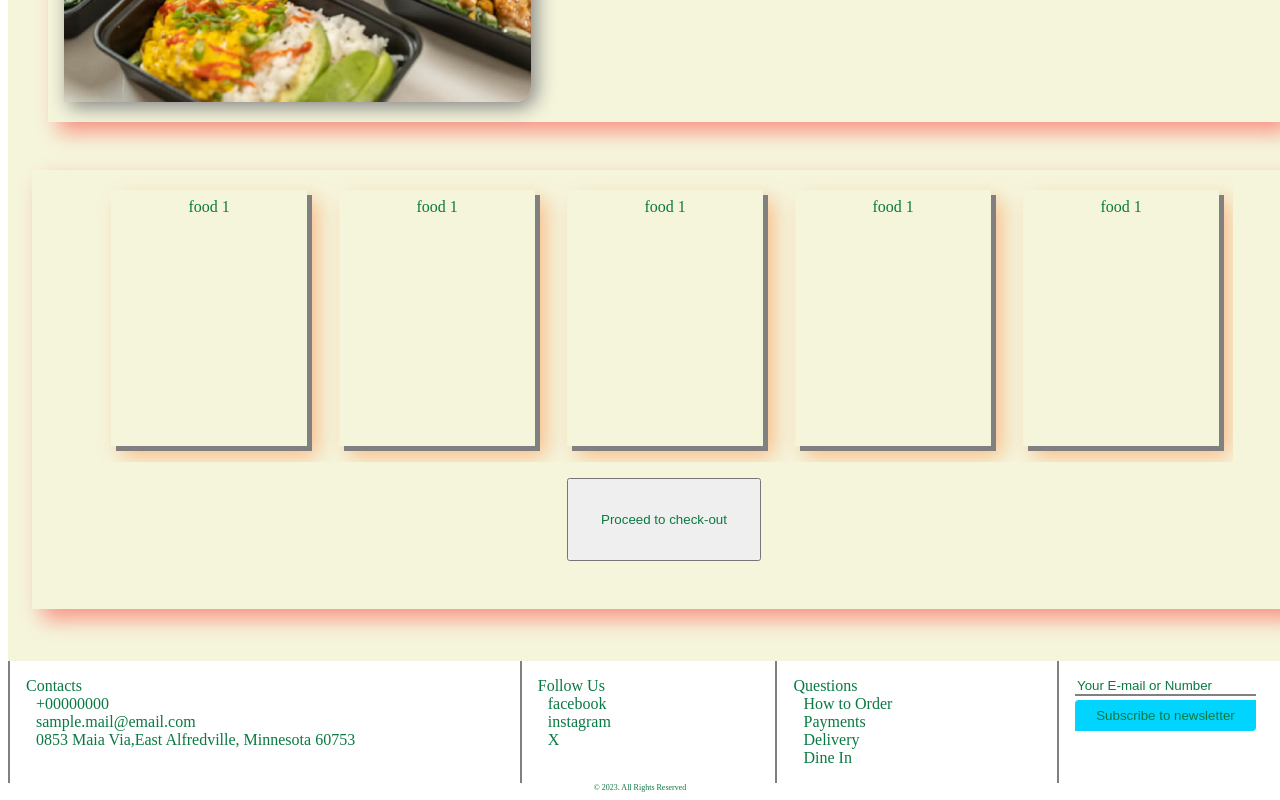
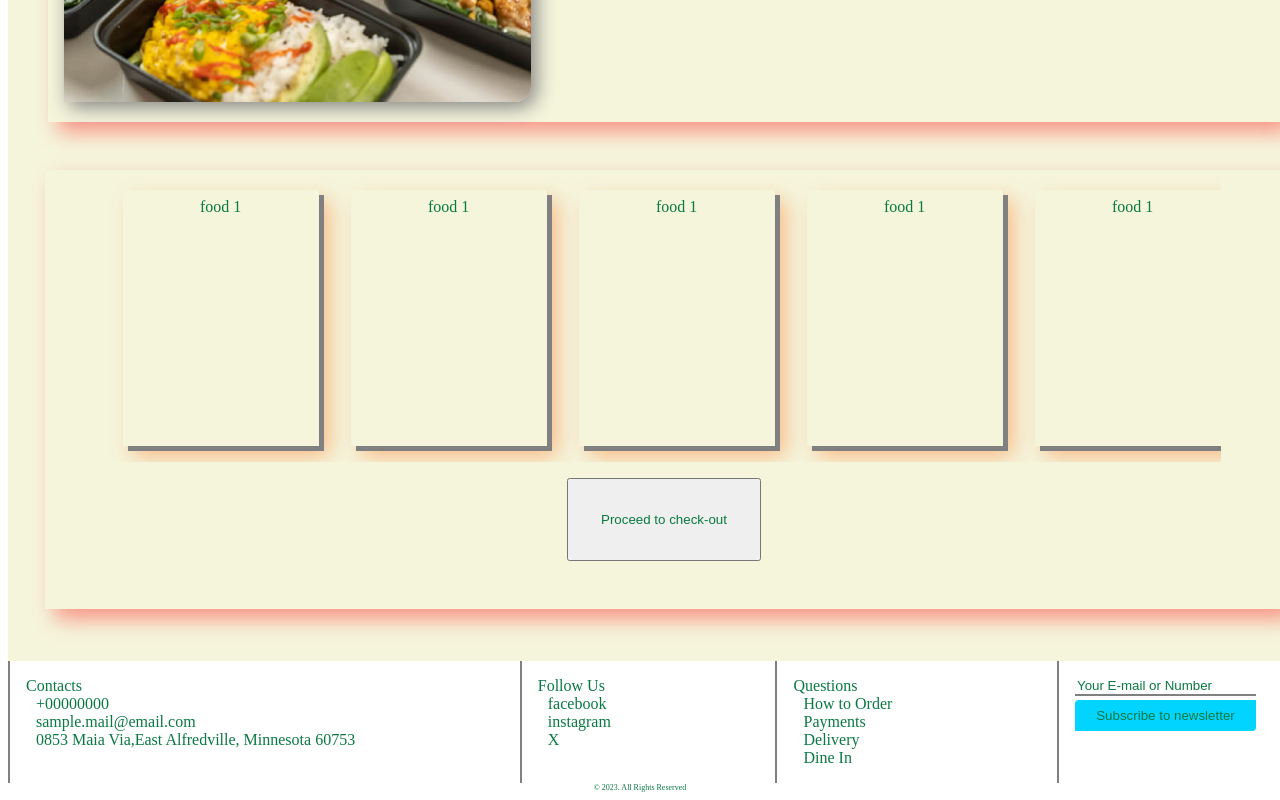
Before and after one commit to sabirama/SASSpracticeActivity.01, a plain HTML site: page foods.html in a window 1280 px wide. Shown: the part 393-1193 px from the top of the page. Drawn offline with Linux system fonts and the light colour scheme.

Commit message:
main container size fix

```diff
--- a/style.scss
+++ b/style.scss
@@ -78,9 +78,11 @@ main {
   }
   .main-container {
     display: flex;
+    margin: auto;
     padding: 0.25rem 0;
     margin: 1rem 1rem 3rem;
     box-shadow: 10px 10px 20px rgba(255, 0, 0, 0.4);
+    max-width: 98%;
     .image-container {
       display: flex;
       align-items: center;
```
Also changed, not shown: style.css, 1 other file.
